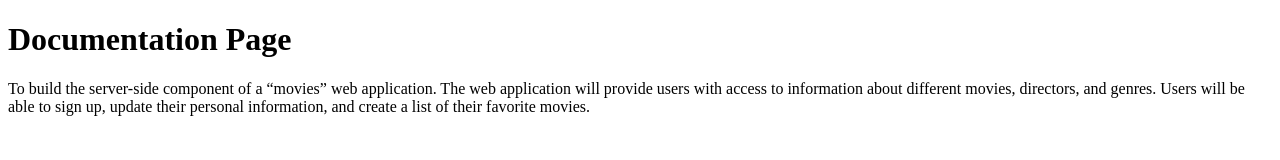
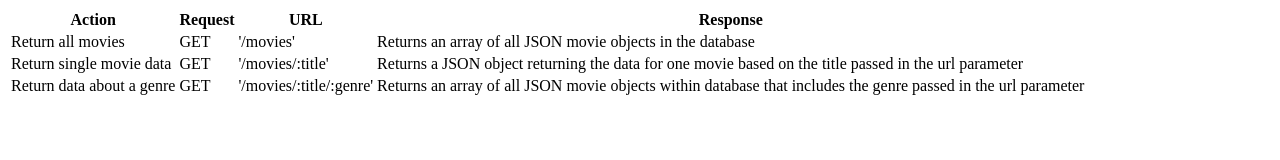
Before and after one commit to ChrisB9472/movie_api, a website: page public/documentation.html in a window 1280 px wide. Drawn offline with Linux system fonts and the light colour scheme.

Commit message:
Update documentation.html

```diff
--- a/public/documentation.html
+++ b/public/documentation.html
@@ -7,10 +7,36 @@
     <title>Documentation</title>
 </head>
 <body>
-    <h1>Documentation Page</h1>
-    <p>To build the server-side component of a “movies” web application. The web
-      application will provide users with access to information about different
-      movies, directors, and genres. Users will be able to sign up, update their
-      personal information, and create a list of their favorite movies.</p>
-    </body>
+    <table>
+        <thead>
+            <tr>
+                <th>Action</th>
+                <th>Request</th>
+                <th>URL</th>
+                <th>Response</th>
+            </tr>
+        </thead>
+        <tbody>
+            <tr>
+                <td>Return all movies</td>
+                <td>GET</td>
+                <td>'/movies'</td>
+                <td>Returns an array of all JSON movie objects in the database</td>
+            </tr>
+            <tr>
+                <td>Return single movie data</td>
+                <td>GET</td>
+                <td>'/movies/:title'</td>
+                <td>Returns a JSON object returning the data for one movie based on the title passed in the url parameter</td>
+            </tr>
+            <tr>
+                <td>Return data about a genre</td>
+                <td>GET</td>
+                <td>'/movies/:title/:genre'</td>
+                <td>Returns an array of all JSON movie objects within database that includes the genre passed in the url parameter</td>
+            </tr>
+
+        </tbody>
+    </table>
+</body>
 </html>
```
